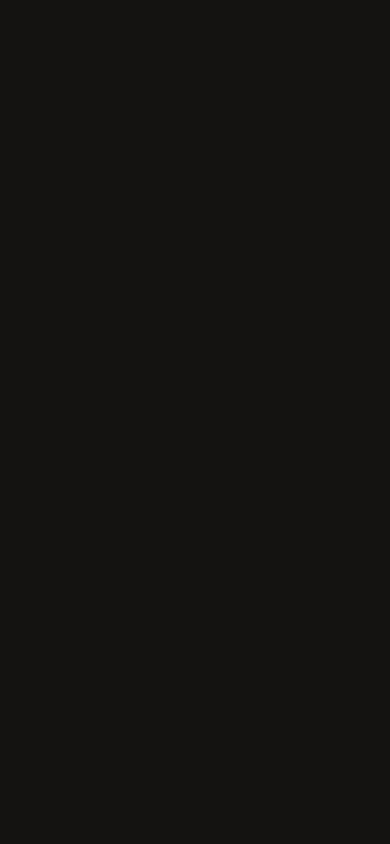
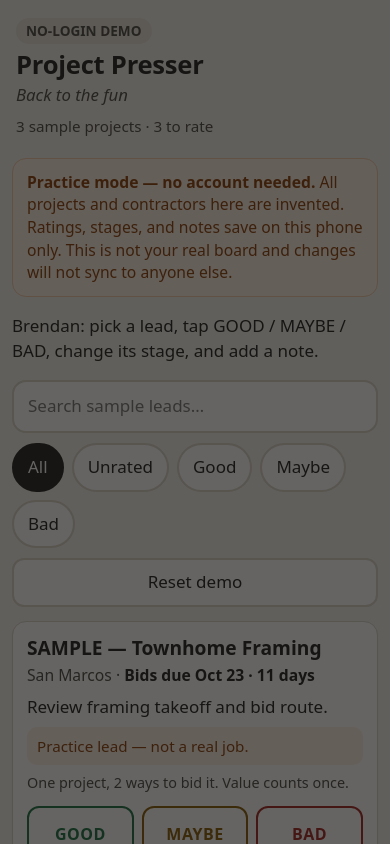
Before and after one commit to dragondirty7-create/Brecin, a Next.js app: page /demo in a window 390 px wide. Before the commit this address had no page. Shown: the top 844 px of the page. Built offline with nearby package versions, Linux system fonts and the light colour scheme.

Commit message:
Add isolated no-login Presser phone demo with sample leads

```diff
--- /dev/null
+++ b/app/demo/page.tsx
@@ -0,0 +1,171 @@
+"use client";
+
+import { useEffect, useMemo, useState } from "react";
+import LeadCard from "../../components/LeadCard";
+import { counts, filterProjects, sortProjects, type VerdictFilter } from "../../lib/leads";
+import type { Note, Profile, Project, Route, Stage, Verdict } from "../../lib/types";
+
+const STORAGE_KEY = "presser-demo-only-v1";
+const DEMO_USER: Profile = { id: "demo-brendan", display_name: "Brendan (demo)", role: "reviewer" };
+
+function sampleRoute(id: string, projectId: string, contractor: string, tradeScope: string): Route {
+  return {
+    id, project_id: projectId, contractor, trade_scope: tradeScope,
+    source_url: null, original_ad_url: null, date_posted: null, date_checked: null,
+    how_to_reply: "Demo only. There is no real solicitation.",
+    contact_name: null, phone: null, email: null,
+    verification_note: "SAMPLE DATA — not an actual bid or customer.",
+    bid_status: null, stage: "new", updated_by: null, updated_at: null,
+  };
+}
+
+function sampleProject(
+  id: string, name: string, city: string, scope: string, deadline: string,
+  routes: [string, string][]
+): Project {
+  return {
+    id, name: "SAMPLE — " + name, city, kind: "bid", scope, size: null,
+    deadline, est_value: null, value_confirmed: false,
+    value_note: "Practice lead — not a real job.", verdict: null,
+    verdict_by: null, verdict_at: null, archived: false,
+    created_at: "2026-10-14T12:00:00Z",
+    routes: routes.map(([contractor, tradeScope], i) =>
+      sampleRoute(id + "-route-" + i, id, contractor, tradeScope)),
+  };
+}
+
+const SAMPLE_PROJECTS: Project[] = [
+  sampleProject("sample-a", "Townhome Framing", "San Marcos", "Review framing takeoff and bid route.", "2026-10-23",
+    [["Example GC Alpha", "Wood framing"], ["Example GC Beta", "Rough carpentry"]]),
+  sampleProject("sample-b", "Retail Buildout", "Vista", "Check schedule, crew capacity, and requirements.", "2026-10-27",
+    [["Example GC Gamma", "Interior framing"]]),
+  sampleProject("sample-c", "Home Addition", "Oceanside", "Review scope, drawings, and next steps.", "2026-11-02",
+    [["Example GC Delta", "Addition and structural framing"]]),
+];
+
+type DemoState = { projects: Project[]; notes: Note[] };
+const FILTERS: { id: VerdictFilter; label: string }[] = [
+  { id: "all", label: "All" },
+  { id: "unrated", label: "Unrated" },
+  { id: "good", label: "Good" },
+  { id: "maybe", label: "Maybe" },
+  { id: "bad", label: "Bad" },
+];
+
+export default function NoLoginDemo() {
+  const [projects, setProjects] = useState<Project[]>(SAMPLE_PROJECTS);
+  const [notes, setNotes] = useState<Note[]>([]);
+  const [ready, setReady] = useState(false);
+  const [query, setQuery] = useState("");
+  const [filter, setFilter] = useState<VerdictFilter>("all");
+  const [toast, setToast] = useState("");
+
+  // Never call Supabase on this route. Demo data lives only in this browser.
+  useEffect(() => {
+    try {
+      const raw = window.localStorage.getItem(STORAGE_KEY);
+      if (raw) {
+        const saved: DemoState = JSON.parse(raw);
+        if (Array.isArray(saved.projects) && Array.isArray(saved.notes)) {
+          setProjects(saved.projects);
+          setNotes(saved.notes);
+        }
+      }
+    } catch { /* storage disabled or corrupt; fresh demo is fine */ }
+    setReady(true);
+  }, []);
+
+  useEffect(() => {
+    if (!ready) return;
+    try { window.localStorage.setItem(STORAGE_KEY, JSON.stringify({ projects, notes })); }
+    catch { /* private browsing might block local storage */ }
+  }, [ready, projects, notes]);
+
+  function message(text: string) {
+    setToast(text);
+  }
+
+  function rate(p: Project, verdict: Verdict | null) {
+    const when = new Date().toISOString();
+    setProjects((all) => all.map((x) => x.id === p.id
+      ? { ...x, verdict, verdict_by: verdict ? DEMO_USER.id : null, verdict_at: verdict ? when : null }
+      : x));
+    message("Rating saved on this phone only.");
+  }
+
+  function setStage(r: Route, stage: Stage) {
+    const when = new Date().toISOString();
+    setProjects((all) => all.map((p) => ({
+      ...p, routes: p.routes.map((x) => x.id === r.id
+        ? { ...x, stage, updated_by: DEMO_USER.id, updated_at: when } : x),
+    })));
+    message("Stage saved on this phone only.");
+  }
+
+  async function addNote(p: Project, body: string): Promise<boolean> {
+    if (!body.trim()) return false;
+    setNotes((all) => [...all, {
+      id: "demo-" + Date.now() + "-" + all.length,
+      project_id: p.id, route_id: null, author: DEMO_USER.id,
+      body: body.trim(), created_at: new Date().toISOString(),
+    }]);
+    message("Note saved on this phone only.");
+    return true;
+  }
+
+  const visible = useMemo(
+    () => sortProjects(filterProjects(projects, { q: query, verdict: filter }), "deadline"),
+    [projects, query, filter]
+  );
+  const stats = counts(projects);
+  const people = { [DEMO_USER.id]: DEMO_USER };
+
+  return (
+    <main className="wrap">
+      <header className="top">
+        <span className="badge">NO-LOGIN DEMO</span>
+        <h1 className="title">Project Presser</h1>
+        <p className="motto">Back to the fun</p>
+        <p className="stats">{stats.projects} sample projects · {stats.unrated} to rate</p>
+      </header>
+      <p className="banner" role="status">
+        <strong>Practice mode — no account needed.</strong> All projects and contractors here are invented.
+        Ratings, stages, and notes save on this phone only. This is not your real board
+        and changes will not sync to anyone else.
+      </p>
+      <p>Brendan: pick a lead, tap GOOD / MAYBE / BAD, change its stage, and add a note.</p>
+      <div className="tools">
+        <label className="sr" htmlFor="demo-search">Search sample leads</label>
+        <input id="demo-search" className="search" type="search"
+          placeholder="Search sample leads…" value={query}
+          onChange={(e) => setQuery(e.target.value)} />
+        <div className="chips" role="group" aria-label="Filter sample leads by rating">
+          {FILTERS.map((f) => (
+            <button key={f.id} className="chip" aria-pressed={filter === f.id}
+              onClick={() => setFilter(f.id)}>{f.label}</button>
+          ))}
+        </div>
+        <button type="button" className="ghost" onClick={() => {
+          setProjects(SAMPLE_PROJECTS); setNotes([]); setQuery(""); setFilter("all");
+          message("Sample leads reset on this phone.");
+        }}>Reset demo</button>
+      </div>
+      {!ready ? <p className="empty">Loading demo…</p> : visible.length === 0
+        ? <p className="empty">No sample leads match this filter.</p>
+        : <div className="list">
+            {visible.map((p) => (
+              <LeadCard key={p.id} project={p}
+                notes={notes.filter((n) => n.project_id === p.id)}
+                events={[]} people={people} role="reviewer" busy={null}
+                onVerdict={rate} onStage={setStage} onNote={addNote}
+                onArchive={() => { /* Reviewer cannot archive, matching live permissions. */ }} />
+            ))}
+          </div>}
+      <div aria-live="polite" aria-atomic="true">
+        {toast && <div className="toast ok" role="status" onClick={() => setToast("")}>
+          {toast} (Tap to dismiss)
+        </div>}
+      </div>
+    </main>
+  );
+}
```
